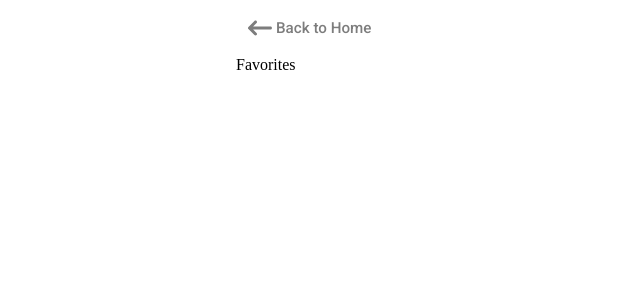
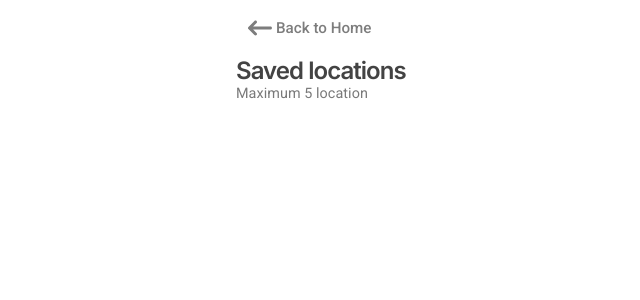
Before and after one commit to swappnet/weather-app, a Vue app: page /favorites in a window 1280 px wide. Shown: the top 300 px of the page, without its empty margins (64-704 px from the left). Built offline with nearby package versions, Linux system fonts and the light colour scheme.

Commit message:
added header for favorites page

```diff
--- a/src/views/FavoritesView.vue
+++ b/src/views/FavoritesView.vue
@@ -4,11 +4,30 @@
 
 <template>
     <header>
-        Favorites
+        <h1>Saved locations</h1>
+        <p>Maximum 5 location</p>
     </header>
     <main>
 
     </main>
 </template>
 
-<style scoped></style>
+<style scoped>
+h1 {
+    font-family: Inter, sans-serif;
+    color: #434343;
+    font-size: 1.5rem;
+    font-weight: 600;
+    line-height: normal;
+    letter-spacing: -0.95px;
+}
+
+p {
+    font-family: Roboto, sans-serif;
+    color: #797979;
+    font-size: .9rem;
+    font-weight: 400;
+    line-height: normal;
+    letter-spacing: 0.06px;
+}
+</style>
```
